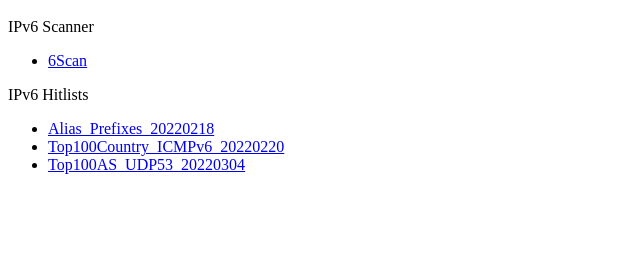
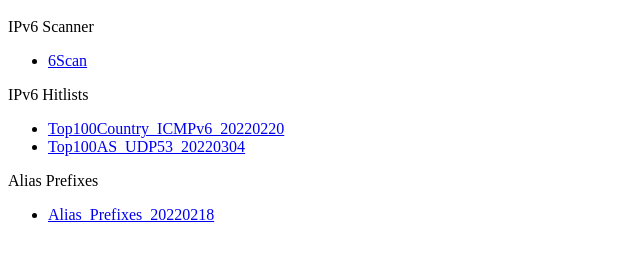
Before and after one commit to hbn1987/HMap6.github.io, a plain HTML site: page index.html in a window 1280 px wide. Shown: the part 48-306 px from the top of the page, without its empty margins (0-640 px from the left). Drawn offline with Linux system fonts and the light colour scheme.

Commit message:
add 20210624

```diff
--- a/index.html
+++ b/index.html
@@ -6,7 +6,10 @@
 </ul>
 <p>IPv6 Hitlists</p>
 <ul>
-<li><a href = "https://hbn1987.github.io/HMap6.github.io/Alias_Prefixes_20220218.zip">Alias_Prefixes_20220218</a></li>
 <li><a href = "https://hbn1987.github.io/HMap6.github.io/Top100Country_ICMPv6_20220220.zip">Top100Country_ICMPv6_20220220</a></li>
 <li><a href = "https://hbn1987.github.io/HMap6.github.io/Top100AS_UDP53_20220304.zip">Top100AS_UDP53_20220304</a></li>
 </ul>
+<p>Alias Prefixes</p>
+<ul>
+<li><a href = "https://hbn1987.github.io/HMap6.github.io/Alias_Prefixes_20220218.zip">Alias_Prefixes_20220218</a></li>
+</ul>
```
Also changed, not shown: 5 other files.
